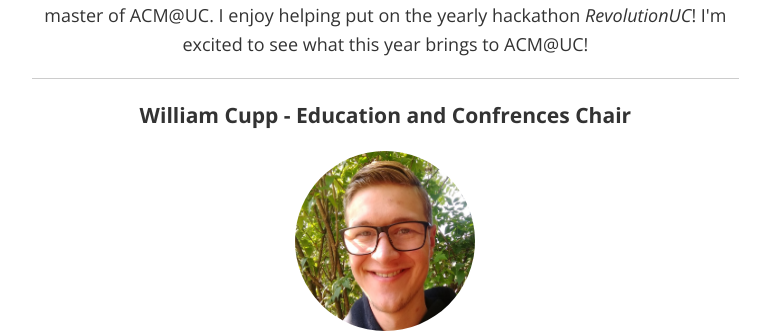
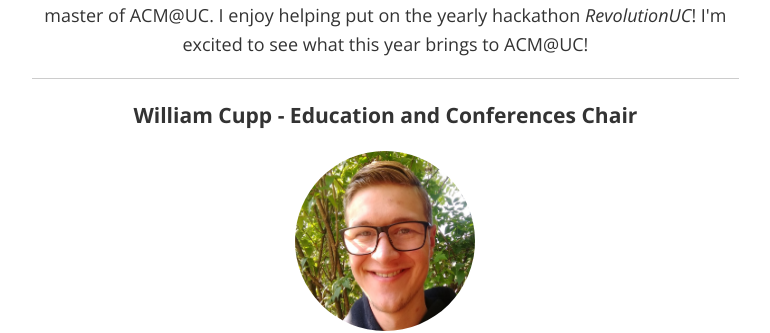
Before and after one commit to ACMatUC/acmatuc.github.io, a Jekyll site: the page built from executives.html, in a window 1280 px wide and 900 px high, scrolled down 2127 px. Shown: the part 160-493 px from the top of the window, without its empty margins (343-1113 px from the left). Built offline with Jekyll 4.4.1, drawn with Linux system fonts in a browser that asks for light colours.

Commit message:
Spelling Fix

```diff
--- a/executives.html
+++ b/executives.html
@@ -58,7 +58,7 @@ order: 2
 </div>
 
 <div class="executive">
-  <h3>William Cupp - Education and Confrences Chair</h3>
+  <h3>William Cupp - Education and Conferences Chair</h3>
   <img src="/assets/education-confrences-chair.jpg" alt="Education and Confrences Chair">
   <span><img class="icon" src="/assets/slack.png">@randstring<img class="icon" src="/assets/email.png"><a href="mailto:cuppwm@mail.uc.edu">cuppwm@mail.uc.edu</a><img class="icon" src="/assets/link-variant.png"><a href="https://willcpp.github.io">willcpp.github.io</a></span>
   <p>
```
